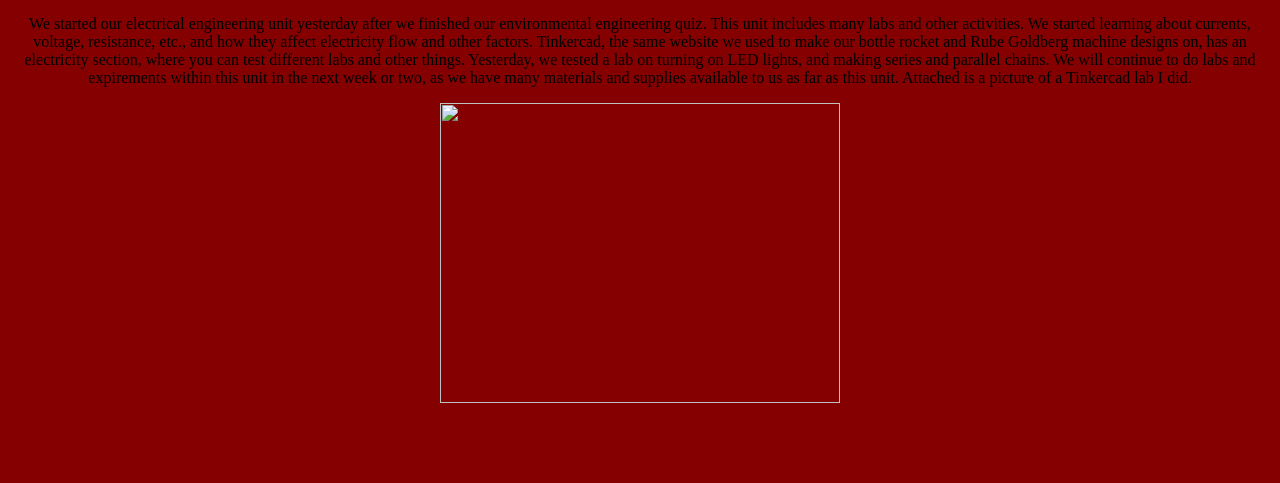
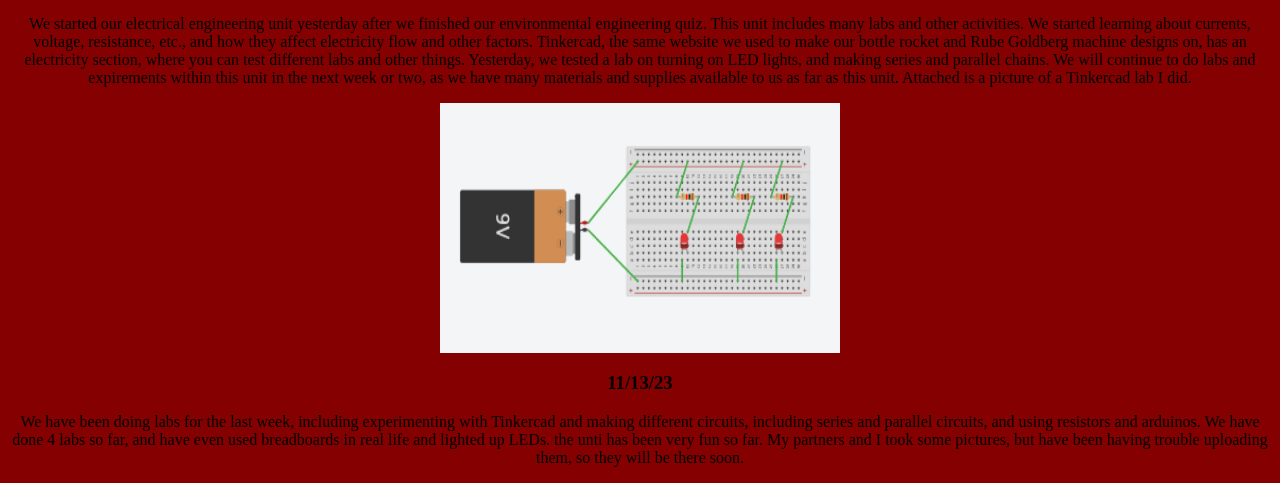
Before and after one commit to Alex252025/Website, a plain HTML site: page index.html in a window 1280 px wide. Shown: the part 3560-4043 px from the top of the page. Before the commit the page ends 3971 px from the top, so only its background shows below. Drawn offline with Linux system fonts and the light colour scheme.

Commit message:
Hi git add *
Hi

```diff
--- a/index.html
+++ b/index.html
@@ -31,5 +31,7 @@
     <center><img src="BottleFilter.jpg" height=300 width=400></center>
     <center><h3>11/3/23</h3></center>
     <center><p>We started our electrical engineering unit yesterday after we finished our environmental engineering quiz. This unit includes many labs and other activities. We started learning about currents, voltage, resistance, etc., and how they affect electricity flow and other factors. Tinkercad, the same website we used to make our bottle rocket and Rube Goldberg machine designs on, has an electricity section, where you can test different labs and other things. Yesterday, we tested a lab on turning on LED lights, and making series and parallel chains. We will continue to do labs and expirements within this unit in the next week or two, as we have many materials and supplies available to us as far as this unit. Attached is a picture of a Tinkercad lab I did.</p></center>
-    <center><img src="ElectricalEngLab#2.png" height=300 width=400></center>
+    <center><img src="circuitcad.png" height=250 width=400></center>
+    <center><h3>11/13/23</h3></center>
+    <center><p>We have been doing labs for the last week, including experimenting with Tinkercad and making different circuits, including series and parallel circuits, and using resistors and arduinos. We have done 4 labs so far, and have even used breadboards in real life and lighted up LEDs. the unti has been very fun so far. My partners and I took some pictures, but have been having trouble uploading them, so they will be there soon.</p></center>
 <html>
```
Also changed, not shown: circuitcad.png (added).
